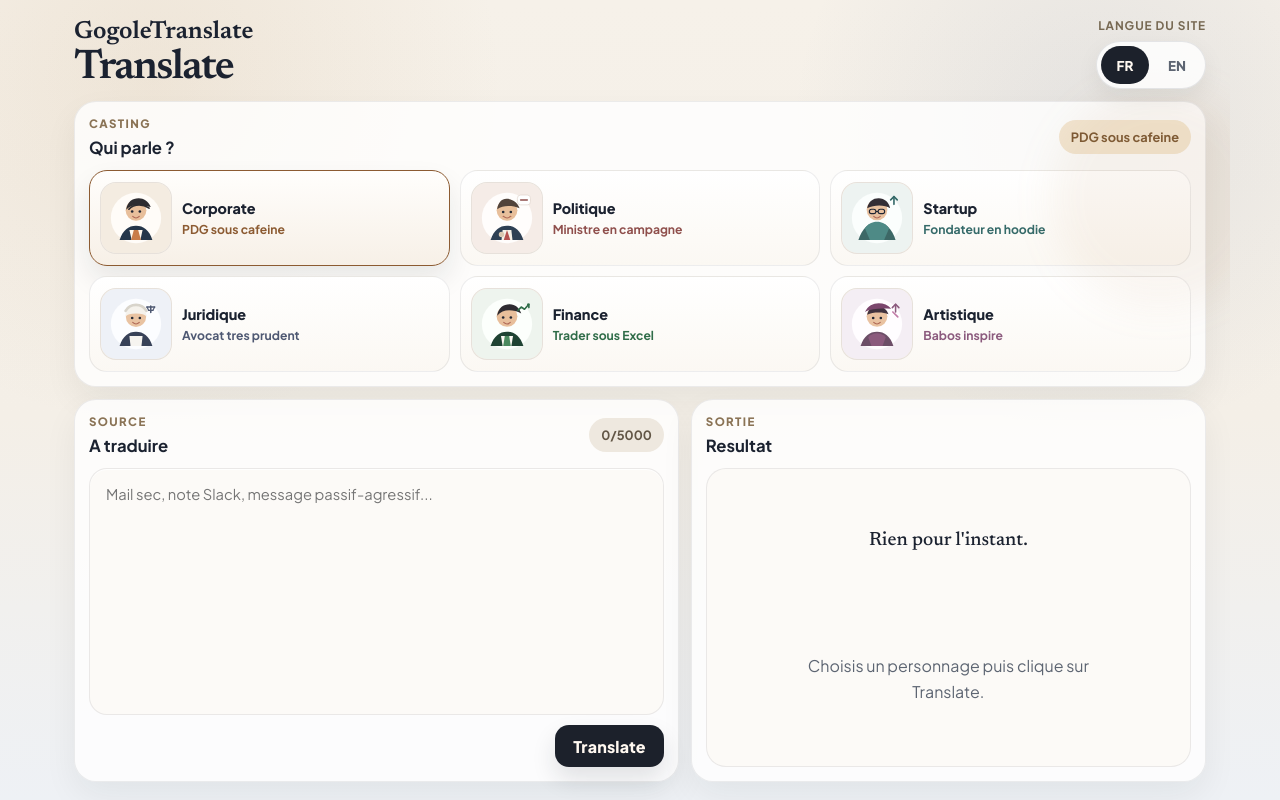
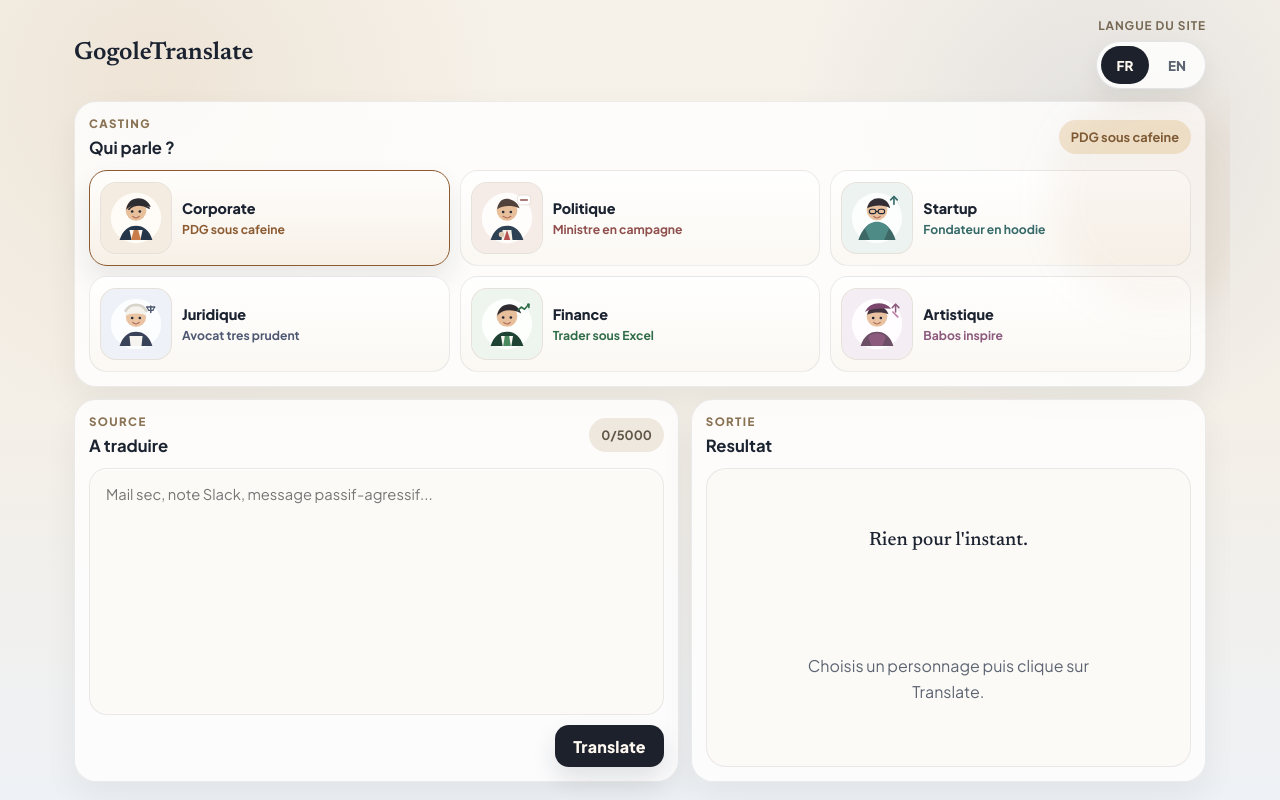
Before and after one commit to Matthieu-Jck/GogoleTranslate, an Angular app in the folder frontend/: page / in a window 1280 px wide. Built offline with nearby package versions, Linux system fonts and the light colour scheme; no server answers.

Commit message:
minor change in style

```diff
--- a/frontend/src/app/app.component.html
+++ b/frontend/src/app/app.component.html
@@ -2,7 +2,6 @@
   <header class="topbar">
     <div class="brand-block">
       <p class="brand">GogoleTranslate</p>
-      <h1 class="page-title">{{ copy.headline }}</h1>
     </div>
 
     <div class="site-language">
```
